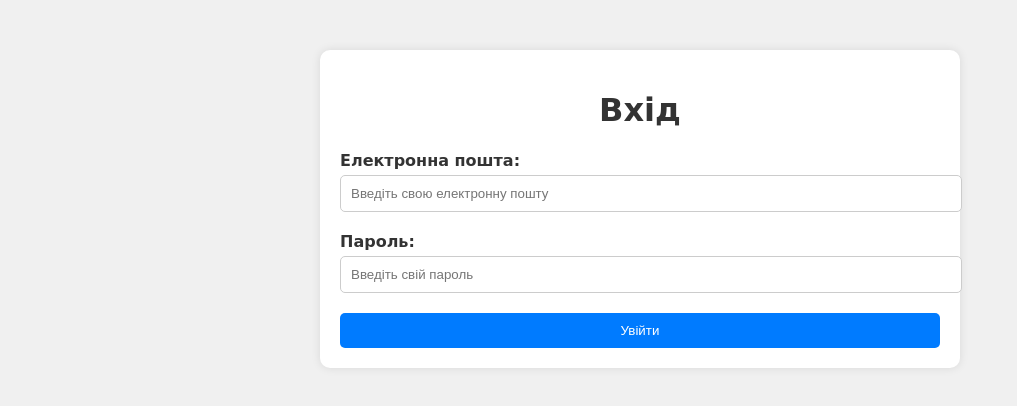
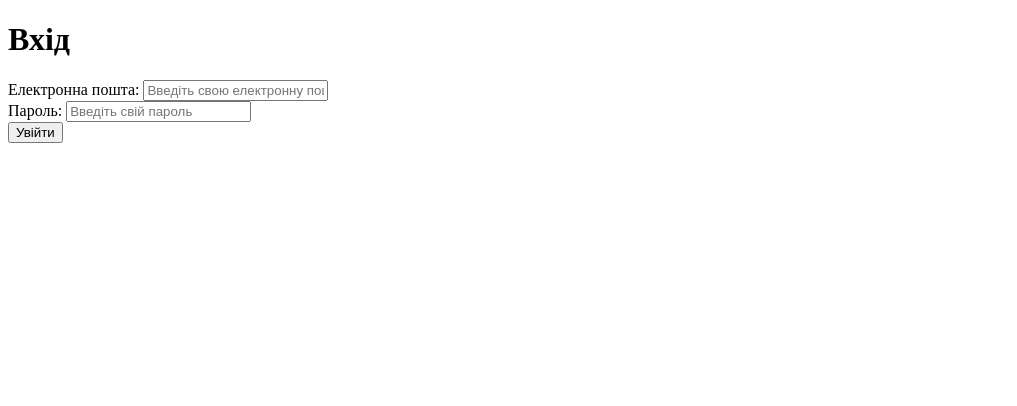
Before and after one commit to SkayKvit/webprogramming, a plain HTML site: page Music_WEB-Project/login.html in a window 1280 px wide. Shown: the whole page, without its empty margins (0-1017 px from the left). Drawn offline with Linux system fonts and the light colour scheme; a web font is replaced by a local one.

Commit message:
Створення структури для сторінки з входом користувача

```diff
--- a/Music_WEB-Project/login.html
+++ b/Music_WEB-Project/login.html
@@ -4,55 +4,7 @@
     <meta charset="UTF-8">
     <meta name="viewport" content="width=device-width, initial-scale=1.0">
     <title>Сторінка входу</title>
-    <style>
-        body {
-            font-family: 'Dreaming Outloud Script Pro', cursive;
-            margin: 0;
-            padding: 0;
-            background-color: #f0f0f0;
-            color: #333;
-        }
-        .container {
-            max-width: 600px;
-            margin: 50px auto;
-            padding: 20px;
-            background-color: #fff;
-            border-radius: 10px;
-            box-shadow: 0 0 10px rgba(0, 0, 0, 0.1);
-        }
-        h1 {
-            text-align: center;
-        }
-        .form-group {
-            margin-bottom: 20px;
-        }
-        .form-group label {
-            display: block;
-            font-weight: bold;
-            margin-bottom: 5px;
-        }
-        .form-group input[type="text"],
-        .form-group input[type="password"] {
-            width: 100%;
-            padding: 10px;
-            border: 1px solid #ccc;
-            border-radius: 5px;
-        }
-        .btn-submit {
-            display: block;
-            width: 100%;
-            padding: 10px;
-            background-color: #007bff;
-            color: #fff;
-            text-align: center;
-            border: none;
-            border-radius: 5px;
-            cursor: pointer;
-        }
-        .btn-submit:hover {
-            background-color: #0056b3;
-        }
-    </style>
+
     <link rel="stylesheet" href="https://fonts.googleapis.com/css2?family=Dreaming+Outloud+Script+Pro&display=swap">
 </head>
 <body>
```
